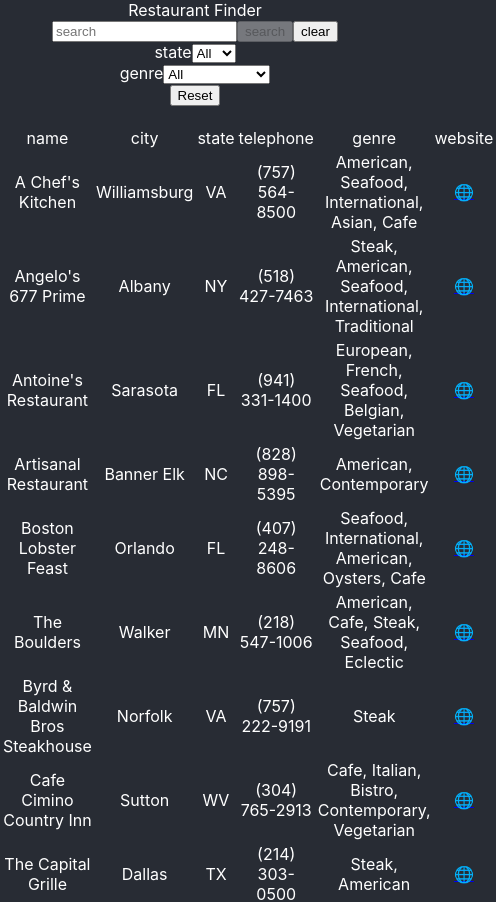
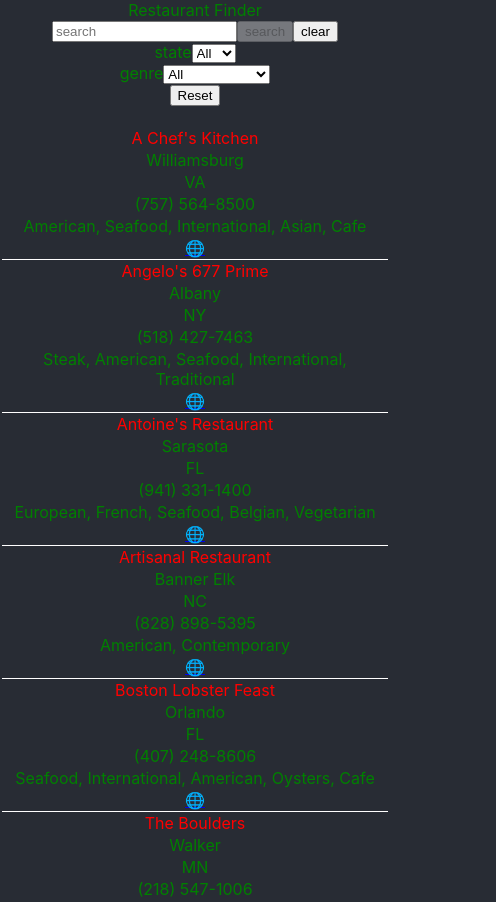
Before and after one commit to GreysonElkins/list-and-filter, a React (Create React App) app: page / in a window 390 px wide. Shown: the top 902 px of the page, 496 px wide, since content can reach past the window. Built offline with nearby package versions, Linux system fonts and the light colour scheme.

Commit message:
Create media query for List

```diff
--- /dev/null
+++ b/src/components/List/List.scss
@@ -0,0 +1,23 @@
+@media only screen and (max-width: 895px) {
+  body > * {
+    color: green
+  }
+
+  .list-head {
+    display: none
+  }
+
+  tr {
+    display: flex;
+    flex-direction: column;
+    border-bottom: solid 1px white;
+  }
+
+  .firstRowItem {
+    color: red;
+  }
+}
+
+table {
+  margin: 0 auto;
+}
--- a/src/components/List/List.tsx
+++ b/src/components/List/List.tsx
@@ -4,6 +4,7 @@ import React, { useEffect, useState } from 'react'
 
 import { listProps } from './definitions'
 import { stringKeyOptions } from '../SearchAndFilter/definitions'
+import './List.scss'
 
 const List: React.FC<listProps> = ({ listItems, columns }) => {
   const [pageNumber, setPageNumber] = useState<number>(1)
@@ -20,7 +21,7 @@ const List: React.FC<listProps> = ({ listItems, columns }) => {
         </td>)
     })
     return (
-      <thead>
+      <thead className="list-head">
         <tr>
         {htmlColumns}
         </tr>
@@ -51,10 +52,12 @@ const List: React.FC<listProps> = ({ listItems, columns }) => {
           cellValue = examineCell(item[column])
         } catch (e) {
           console.error(e)
-
         }
         return (
-          <td key={`cell-${j}-${i}`}>
+          <td
+            key={`cell-${j}-${i}`}
+            className={j === 0 ? 'firstRowItem' : ''}
+          >
             {cellValue}
           </td>
         )
```
